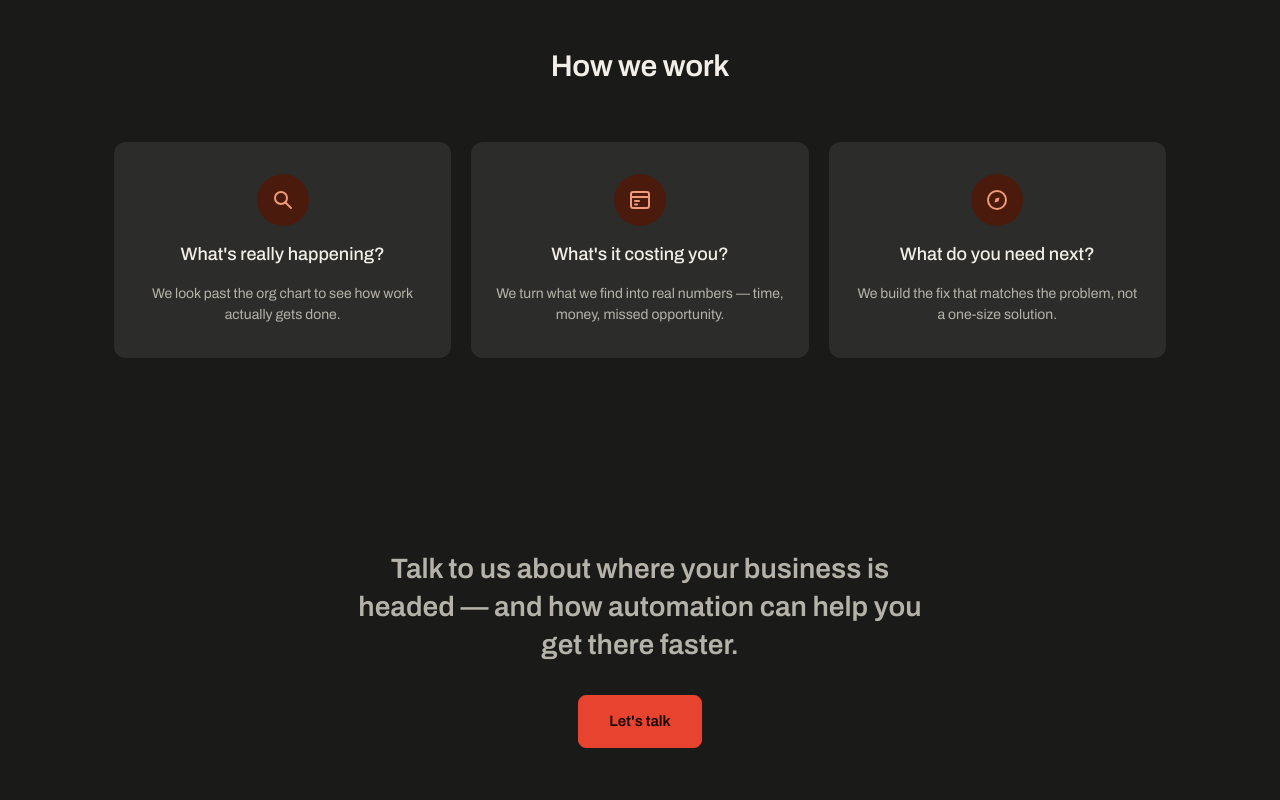
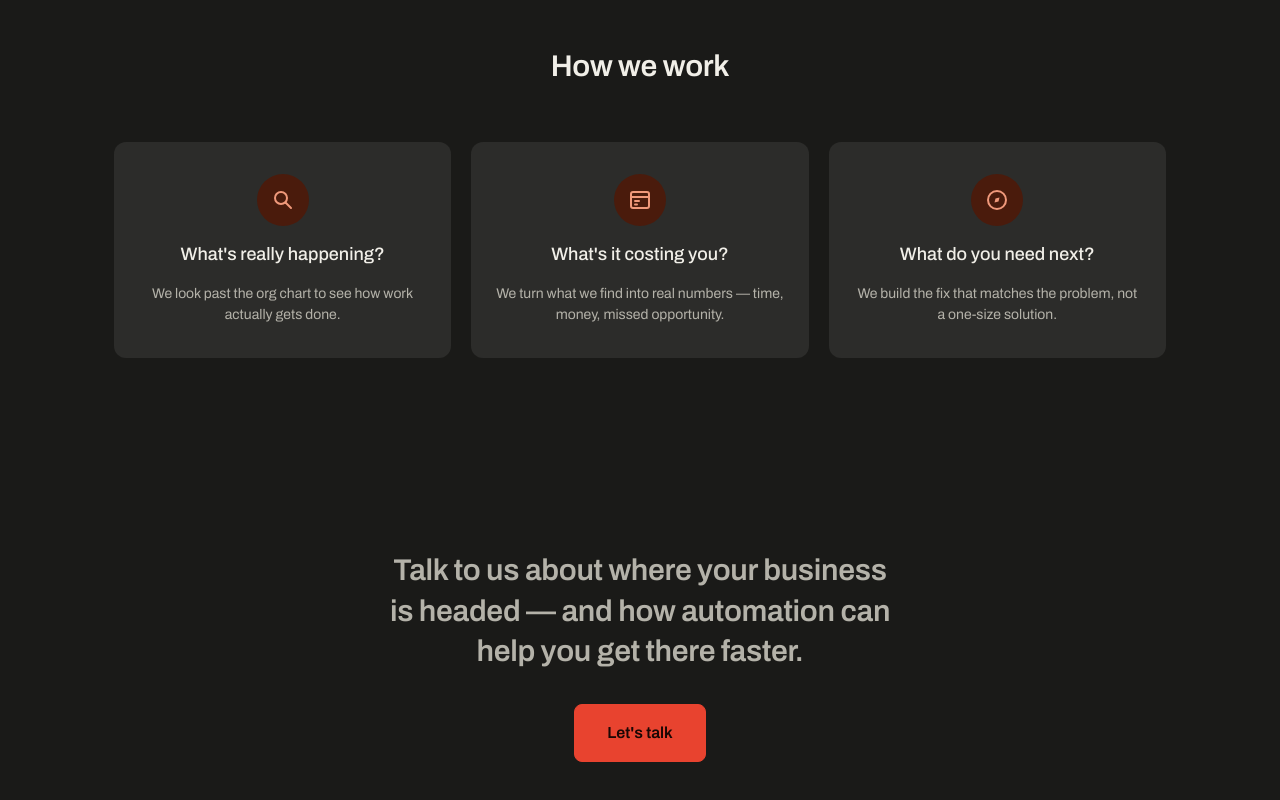
Before and after one commit to kgmartiniv-netizen/flooho-website-private, a Next.js app: page / in a window 1280 px wide. Shown: the part 823-1623 px from the top of the page. Built offline with nearby package versions, Linux system fonts and the light colour scheme.

Commit message:
Design system migration: ClosingCta module

```diff
--- a/components/ClosingCta.jsx
+++ b/components/ClosingCta.jsx
@@ -8,7 +8,7 @@ export default function ClosingCta() {
         Talk to us about where your business is headed — and how automation
         can help you get there faster.
       </p>
-      <Link href="/contact" className="btn-primary">
+      <Link href="/contact" className="btn-primary btn-lg">
         Let&apos;s talk
       </Link>
     </section>
--- a/components/ClosingCta.module.css
+++ b/components/ClosingCta.module.css
@@ -1,16 +1,13 @@
 .closingCta {
-  max-width: 640px;
+  max-width: var(--container-narrow);
   margin: 0 auto;
   padding: 96px 24px 120px;
   text-align: center;
 }
 .closingCta p {
-  font-size: 28px;
+  font-size: 30px;
   font-weight: 600;
   line-height: 1.35;
+  letter-spacing: -0.01em;
   margin-bottom: 32px;
 }
-.closingCta :global(.btn-primary) {
-  padding: 15px 30px;
-  font-size: 15px;
-}
```
